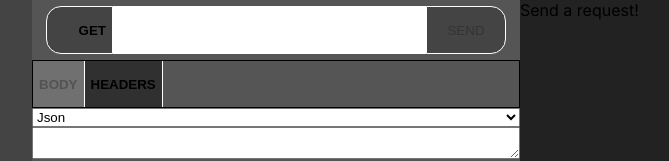
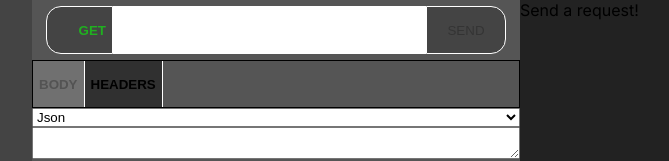
Before and after one commit to ViddeM/requeste-rs, a Next.js app: page / in a window 1280 px wide. Shown: the top 161 px of the page, without its empty margins (272-941 px from the left). Built offline with nearby package versions, Linux system fonts and the light colour scheme.

Commit message:
Add missing class

```diff
--- a/src/components/views/request/UrlView/UrlView.tsx
+++ b/src/components/views/request/UrlView/UrlView.tsx
@@ -24,7 +24,9 @@ export const UrlView = ({
     <div className={styles.urlContainer}>
       <DropdownBase
         value={method}
-        className={`${styles.methodDropdown}`}
+        className={`${styles.methodDropdown} ${
+          styles[`methodDropdown${method}`]
+        }`}
         options={ALL_REQUEST_METHODS.map((m) => {
           return {
             display: m,
```
